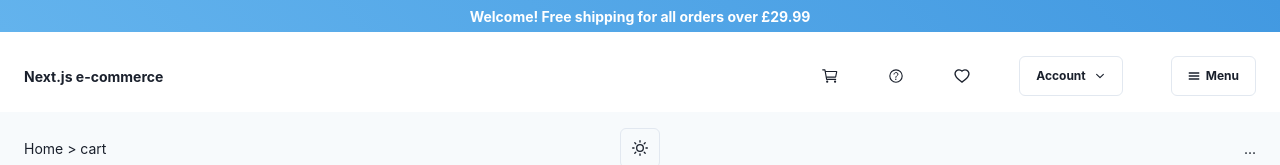
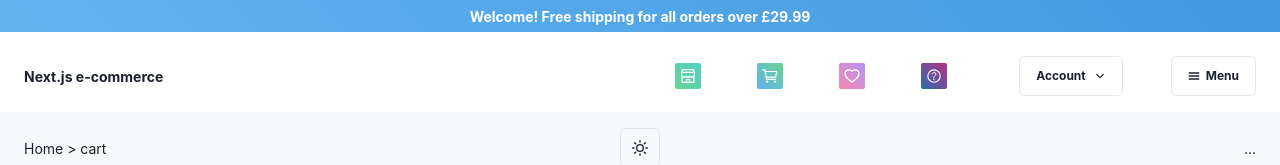
Before and after one commit to apple0441/store_coffee_ecommerce, a Next.js app: page /cart in a window 1280 px wide. Shown: the top 165 px of the page. Built offline with nearby package versions, Linux system fonts and the light colour scheme; no server answers.

Commit message:
updated links design with props

```diff
--- a/src/components/Layout/Footer/Footer.tsx
+++ b/src/components/Layout/Footer/Footer.tsx
@@ -3,7 +3,8 @@ import { Flex,
     Link,
     List,
     ListItem,
-    Text } from "@chakra-ui/react";
+    Text,
+    useColorModeValue} from "@chakra-ui/react";
 import NextLink from "next/link";
 import * as React from "react";
 
@@ -18,7 +19,7 @@ const Footer: React.FC<IFooter> = ({ user }) => {
         <Flex
         as="footer"
         alignItems="center"
-        bg="gray.50"
+        bg={useColorModeValue("gray.50", "gray.900")}
         direction="column"
         justifyContent="center"
         p={[6, 6, 8, 12]}
--- a/src/components/Layout/Nav/Nav.tsx
+++ b/src/components/Layout/Nav/Nav.tsx
@@ -2,6 +2,7 @@ import { Box,
     Button,
     Flex,
     Heading,
+    HStack,
     IconButton,
     Link,
     List,
@@ -92,7 +93,14 @@ const Nav: React.FC<INav> = ({ onOpen, user, userLoading }) => {
                 fontSize="sm"
                 justifyContent="flex-end"
                 >
-                    <NavLinks />
+                    <HStack
+                    as="ul"
+                    listStyleType="none"
+                    spacing={12}
+                    mr={16}
+                    >
+                        <NavLinks isStyled={false} />
+                    </HStack>
                     <AccountMenu
                     display={["none", "none", "flex"]}
                     user={user}
--- a/src/components/Layout/NavLinks/NavLinks.tsx
+++ b/src/components/Layout/NavLinks/NavLinks.tsx
@@ -1,11 +1,53 @@
-import { Link, ListItem, Tooltip } from "@chakra-ui/react";
+import {
+    Box,
+    Link,
+    ListItem,
+    Text,
+    Tooltip } from "@chakra-ui/react";
 import NextLink from "next/link";
 import * as React from "react";
-import { AiOutlineHeart } from "react-icons/ai";
+import { AiOutlineHeart, AiOutlineShop } from "react-icons/ai";
 import { IoCartOutline, IoHelpCircleOutline } from "react-icons/io5";
 
-const NavLinks: React.FC = () => (
+interface INavLinks {
+    isStyled: boolean;
+}
+
+const NavLinks: React.FC<INavLinks> = ({ isStyled }) => (
     <>
+    <ListItem>
+        <NextLink
+        href="/store"
+        passHref
+        >
+            <Link
+            aria-label="store page"
+            alignItems="center"
+            display="flex"
+            fontSize="lg"
+            >
+                <Tooltip
+                fontSize="sm"
+                label="Store"
+                >
+                    <Box
+                    alignSelf="center"
+                    bgGradient="linear(45deg, green.300, teal.300)"
+                    borderRadius="sm"
+                    display="inline-flex"
+                    mr={2}
+                    p={1}
+                    >
+                        <AiOutlineShop style={{ color: "white" }} />
+                    </Box>
+                </Tooltip>
+                {isStyled ?
+                <Text>
+                    Store
+                </Text> : null}
+            </Link>
+        </NextLink>
+    </ListItem>
     <ListItem>
         <NextLink
         href="/cart"
@@ -21,17 +63,58 @@ const NavLinks: React.FC = () => (
                 fontSize="sm"
                 label="Cart"
                 >
-                    <span>
-                        <IoCartOutline />
-                    </span>
+                    <Box
+                    alignSelf="center"
+                    bgGradient="linear(45deg, blue.300, green.300)"
+                    borderRadius="sm"
+                    display="inline-flex"
+                    mr={2}
+                    p={1}
+                    >
+                        <IoCartOutline style={{ color: "white" }} />
+                    </Box>
                 </Tooltip>
+                {isStyled ?
+                <Text>
+                    Cart
+                </Text> : null}
             </Link>
         </NextLink>
     </ListItem>
-    <ListItem
-    display={["none", "none", "block"]}
-    ml={12}
-    >
+    <ListItem display="block">
+        <NextLink
+        href="/saved-products"
+        passHref
+        >
+            <Link
+            aria-label="saved products page"
+            alignItems="center"
+            display="flex"
+            fontSize="lg"
+            >
+                <Tooltip
+                fontSize="sm"
+                label="Saved"
+                >
+                    <Box
+                    alignSelf="center"
+                    bgGradient="linear(45deg, pink.300, purple.300)"
+                    borderRadius="sm"
+                    display="inline-flex"
+                    mr={2}
+                    p={1}
+                    >
+                        <AiOutlineHeart style={{ color: "white" }} />
+                    </Box>
+                </Tooltip>
+                {isStyled ?
+                <Text>
+                    Saved Items
+                </Text> : null}
+            </Link>
+        </NextLink>
+    </ListItem>
+    <ListItem display="block">
         <NextLink
         href="/help"
         passHref
@@ -46,35 +129,21 @@ const NavLinks: React.FC = () => (
                 fontSize="sm"
                 label="Help"
                 >
-                    <span>
-                        <IoHelpCircleOutline />
-                    </span>
+                    <Box
+                    alignSelf="center"
+                    bgGradient="linear(45deg, blue.600, pink.600)"
+                    borderRadius="sm"
+                    display="inline-flex"
+                    mr={2}
+                    p={1}
+                    >
+                        <IoHelpCircleOutline style={{ color: "white" }} />
+                    </Box>
                 </Tooltip>
-            </Link>
-        </NextLink>
-    </ListItem>
-    <ListItem
-    display={["none", "none", "block"]}
-    mx={12}
-    >
-        <NextLink
-        href="/saved-products"
-        passHref
-        >
-            <Link
-            aria-label="saved products page"
-            alignItems="center"
-            display="flex"
-            fontSize="lg"
-            >
-                <Tooltip
-                fontSize="sm"
-                label="Saved"
-                >
-                    <span>
-                        <AiOutlineHeart />
-                    </span>
-                </Tooltip>
+                {isStyled ?
+                <Text>
+                    Help
+                </Text> : null}
             </Link>
         </NextLink>
     </ListItem>
--- a/src/components/Layout/Sidebar/Sidebar.tsx
+++ b/src/components/Layout/Sidebar/Sidebar.tsx
@@ -1,4 +1,4 @@
-import { Flex, List } from "@chakra-ui/react";
+import { Flex, List, VStack } from "@chakra-ui/react";
 import NextLink from "next/link";
 import * as React from "react";
 
@@ -26,7 +26,7 @@ const Sidebar = ({ isOpen, onClose, user, userLoading }: ISidebar): React.ReactE
         size="xs"
         user={user}
         >
-            <Flex>
+            <Flex mb={6}>
                 <AccountMenu
                 user={user}
                 display={["flex"]}
@@ -36,12 +36,15 @@ const Sidebar = ({ isOpen, onClose, user, userLoading }: ISidebar): React.ReactE
                 userLoading={userLoading}
                 />
             </Flex>
-            <List
-            display="flex"
+            <VStack
+            as="ul"
+            align="flex-start"
             flexDirection="column"
+            listStyleType="none"
+            spacing={12}
             >
-                <NavLinks />
-            </List>
+                <NavLinks isStyled={true} />
+            </VStack>
         </DrawerTemplate>
     );
 };
```
